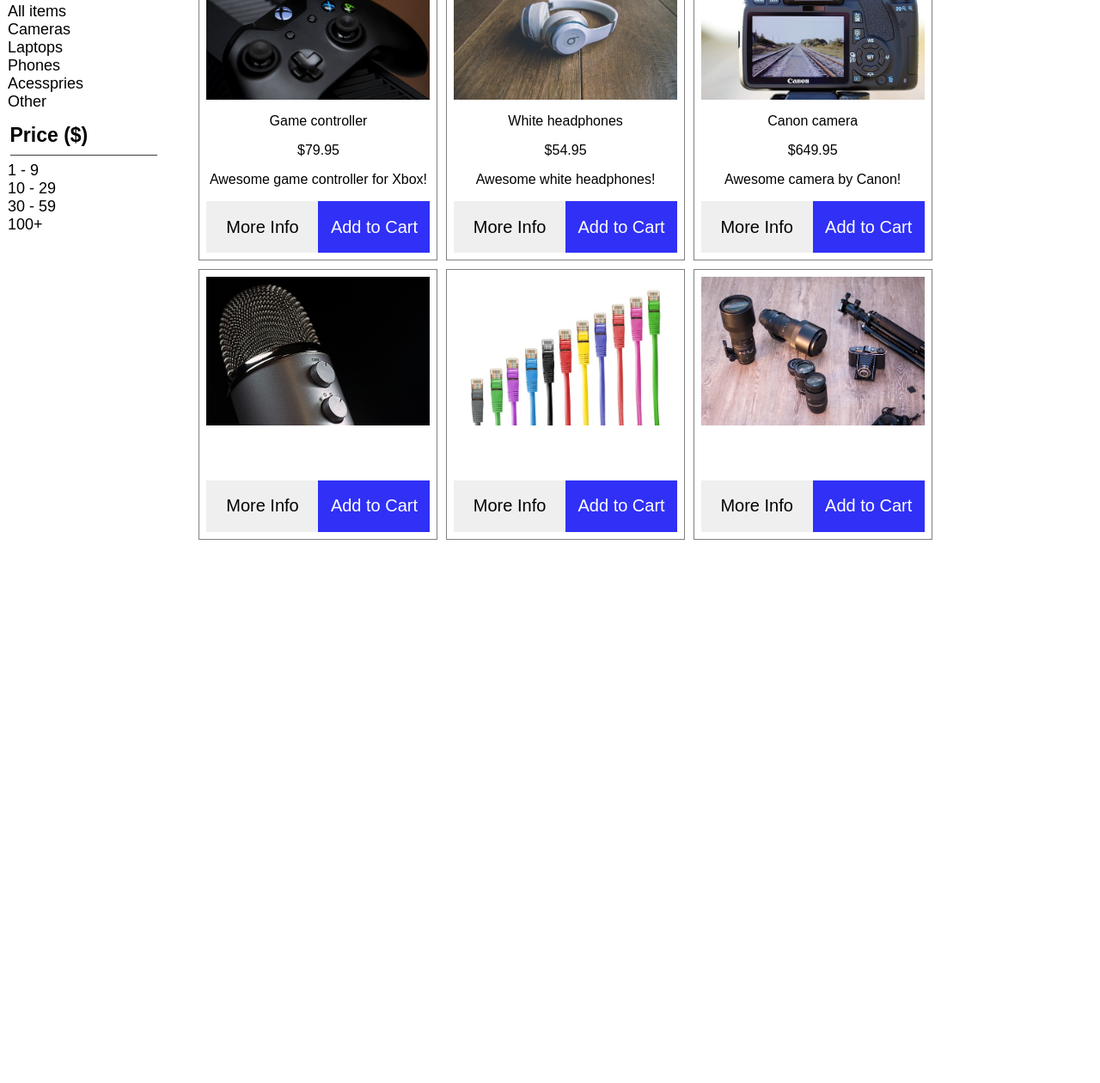
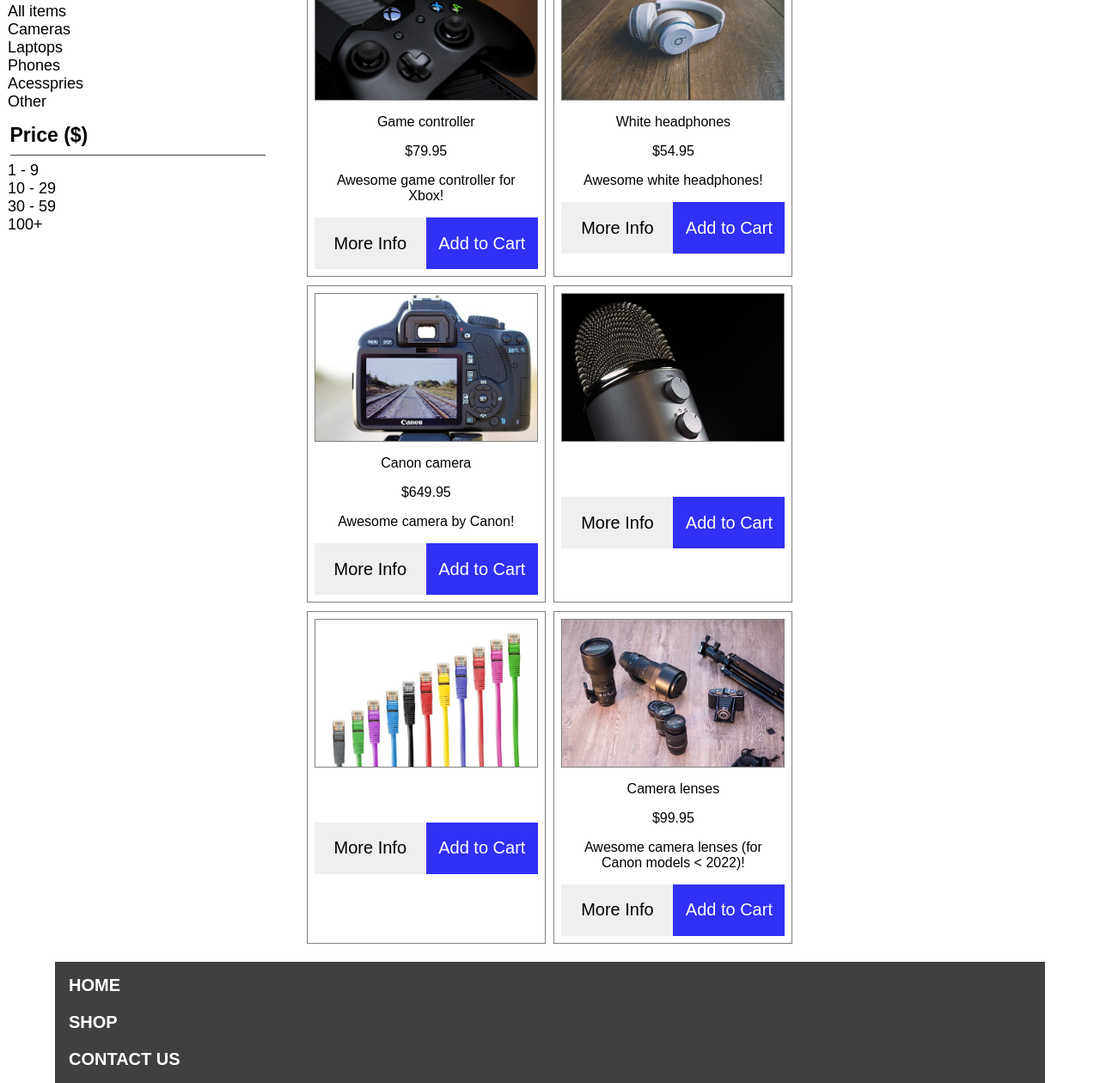
Before and after one commit to VetVictor33/shppoing-site-skillshare, a plain HTML site: page index.html in a window 1280 px wide. Shown: the part 250-1510 px from the top of the page at 86% size. Before the commit the page ends 899 px from the top, so only its background shows below. Drawn offline with Linux system fonts and the light colour scheme.

Commit message:
impruving css

```diff
--- a/css/styles.css
+++ b/css/styles.css
@@ -10,7 +10,8 @@ ul {
     list-style: none;
 }
 
-.header {
+.header,
+.footer {
     display: flex;
     justify-content: space-between;
     align-items: center;
@@ -33,7 +34,8 @@ ul {
     align-items: center;
 }
 
-.left-itens-header ul {
+.left-itens-header ul,
+.footer ul {
     display: flex;
     gap: 1em;
     margin-right: 1.5em;
@@ -81,14 +83,17 @@ main {
     border-bottom: rgb(66, 62, 62) solid 1px;
 }
 
-.category-div,
-.price-div {
+.category-sec,
+.price-sec {
     font-size: 18px;
     margin: 0.4em 0.5em 0.8em;
 
 }
 
-.shopping-itens {}
+.shopping-itens {
+    width: 66%;
+
+}
 
 .shopping-cards {
     display: flex;
@@ -101,6 +106,8 @@ main {
     display: flex;
     flex-direction: column;
 
+    align-items: center;
+
     padding: 0.5em;
     margin: 0.3em;
     border: gray 1px solid;
@@ -109,6 +116,8 @@ main {
 .shopping-card img {
     width: 260px;
     height: auto;
+
+    border: solid gray 1px
 }
 
 .card-title,
@@ -116,6 +125,9 @@ main {
 .card-description {
     text-align: center;
     margin-top: 1em;
+
+    height: fit-content;
+    width: 250px;
 }
 
 .buttons-div {
@@ -138,3 +150,14 @@ main {
     background-color: rgb(48, 48, 247);
     color: white;
 }
+
+.footer {
+    width: 90%;
+    height: fit-content;
+
+    margin: 0 5%;
+}
+
+.footer ul {
+    flex-direction: column;
+}
--- a/index.html
+++ b/index.html
@@ -24,10 +24,10 @@
         </div>
     </header>
     <main>
-        <div class="menu">
+        <aside class="menu">
             <h2 class="menu-title">Shop by:</h2>
             <h3 class="category-title">Catergory</h3>
-            <div class="category-div">
+            <section class="category-sec">
                 <ul>
                     <li>All items</li>
                     <li>Cameras</li>
@@ -36,21 +36,21 @@
                     <li>Acesspries</li>
                     <li>Other</li>
                 </ul>
-            </div>
+            </section>
             <h3 class="price-title">Price ($)</h3>
-            <div class="price-div">
+            <section class="price-sec">
                 <ul>
                     <li>1 - 9</li>
                     <li>10 - 29</li>
                     <li>30 - 59</li>
                     <li>100+</li>
                 </ul>
-            </div>
-        </div>
-        <div class="shopping-itens">
+            </section>
+        </aside>
+        <section class="shopping-itens">
             <h2>All items:</h2>
-            <div class="shopping-cards">
-                <div class="shopping-card">
+            <section class="shopping-cards">
+                <article class="shopping-card">
                     <img src="./assets/controller.jpg" alt="controller">
                     <span class="card-title">Game controller</span>
                     <span class="card-price">$79.95</span>
@@ -59,8 +59,8 @@
                         <button class="info-button">More Info</button>
                         <button class="add-cart-button">Add to Cart</button>
                     </div>
-                </div>
-                <div class="shopping-card">
+                </article>
+                <article class="shopping-card">
                     <img src="./assets/headphones.jpg" alt="headphones">
                     <span class="card-title">White headphones</span>
                     <span class="card-price">$54.95</span>
@@ -69,8 +69,8 @@
                         <button class="info-button">More Info</button>
                         <button class="add-cart-button">Add to Cart</button>
                     </div>
-                </div>
-                <div class="shopping-card">
+                </article>
+                <article class="shopping-card">
                     <img src="./assets/camera.jpg" alt="camera">
                     <span class="card-title">Canon camera</span>
                     <span class="card-price">$649.95</span>
@@ -79,8 +79,8 @@
                         <button class="info-button">More Info</button>
                         <button class="add-cart-button">Add to Cart</button>
                     </div>
-                </div>
-                <div class="shopping-card">
+                </article>
+                <article class="shopping-card">
                     <img src="./assets/microphone.jpg" alt="microphone">
                     <span class="card-title"></span>
                     <span class="card-price"></span>
@@ -89,8 +89,8 @@
                         <button class="info-button">More Info</button>
                         <button class="add-cart-button">Add to Cart</button>
                     </div>
-                </div>
-                <div class="shopping-card">
+                </article>
+                <article class="shopping-card">
                     <img src="./assets/cables.jpg" alt="cables">
                     <span class="card-title"></span>
                     <span class="card-price"></span>
@@ -99,20 +99,28 @@
                         <button class="info-button">More Info</button>
                         <button class="add-cart-button">Add to Cart</button>
                     </div>
-                </div>
-                <div class="shopping-card">
+                </article>
+                <article class="shopping-card">
                     <img src="./assets/lenses.jpg" alt="lenses">
-                    <span class="card-title"></span>
-                    <span class="card-price"></span>
-                    <span class="card-description"></span>
+                    <span class="card-title">Camera lenses</span>
+                    <span class="card-price">$99.95</span>
+                    <span class="card-description">Awesome camera lenses (for Canon models &lt; 2022)!</span>
                     <div class="buttons-div">
                         <button class="info-button">More Info</button>
                         <button class="add-cart-button">Add to Cart</button>
                     </div>
-                </div>
-            </div>
-        </div>
+                </article>
+
+            </section>
+        </section>
     </main>
+    <footer class="footer">
+        <ul>
+            <li>home</li>
+            <li>shop</li>
+            <li>contact us</li>
+        </ul>
+    </footer>
 </body>
 
 </html>
```
